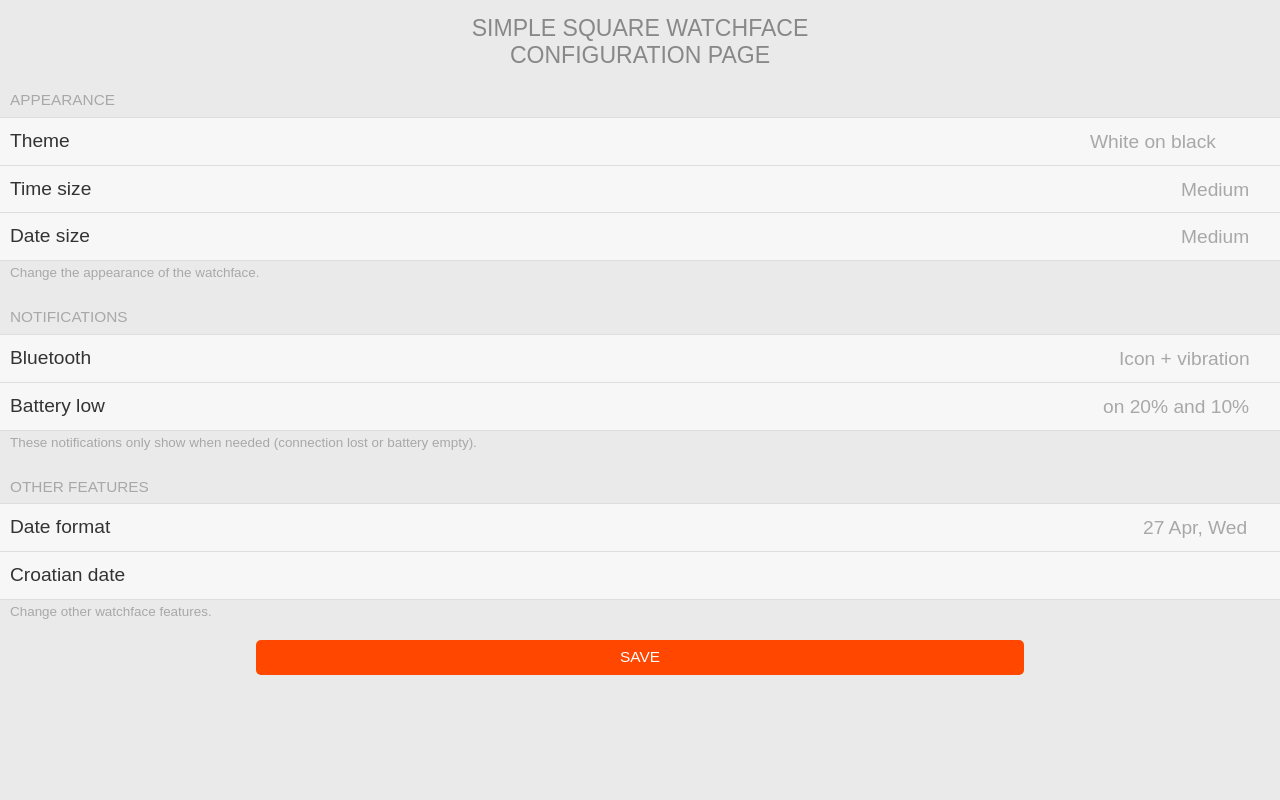
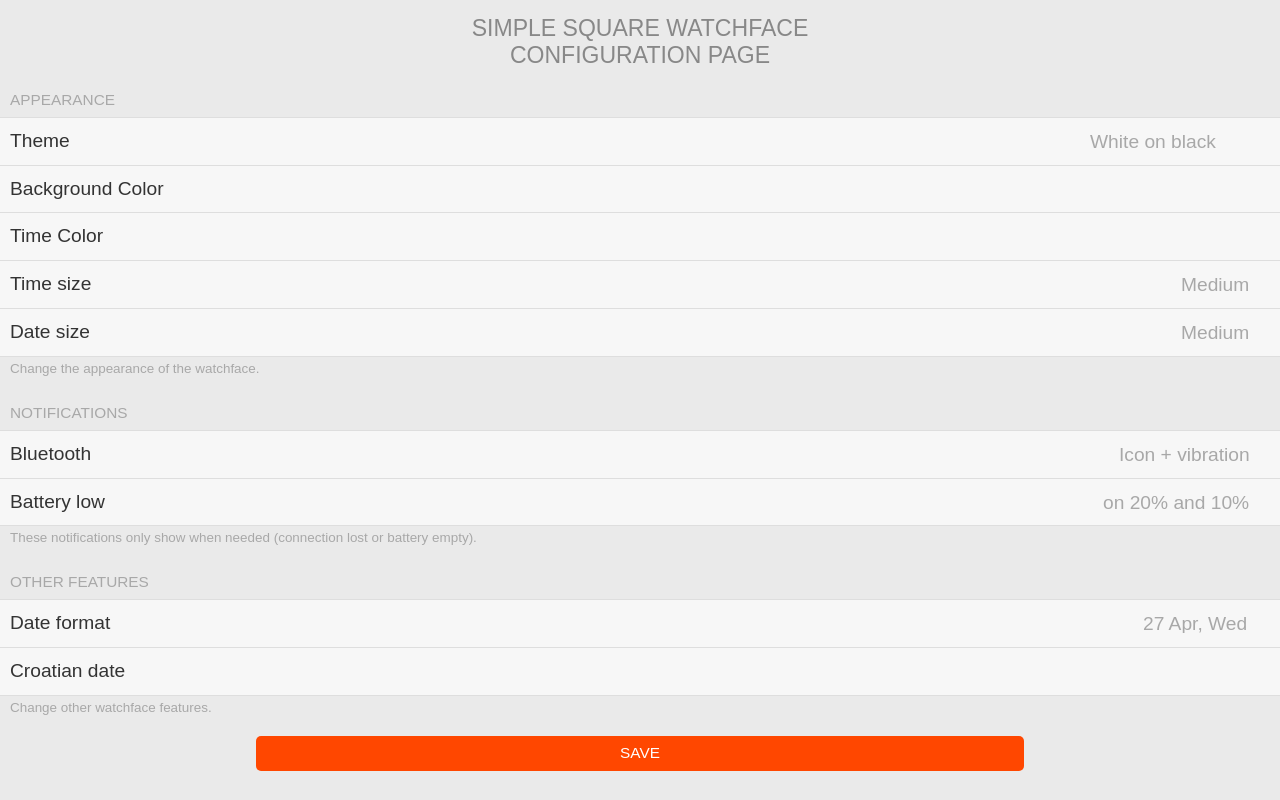
Before and after one commit to gogothegogo/SimpleSquare_Pebble, a plain HTML site: page index.html in a window 1280 px wide. Drawn offline with Linux system fonts and the light colour scheme; a script that the page names is missing.

Commit message:
Update index.html

```diff
--- a/index.html
+++ b/index.html
@@ -30,6 +30,14 @@
         <option class="item-select-option" value=2>Black on white</option>
         <option class="item-select-option" value=3>Background image</option>
       </select>
+    </label>
+    <label class="item">
+      Background Color
+      <input type="text" class="item-color item-color-normal" name="color-1" value="#000000">
+    </label>
+    <label class="item">
+      Time Color
+      <input type="text" class="item-color item-color-sunny" name="color-2" value="#000000">
     </label>
     <label class="item">
       Time size
```
